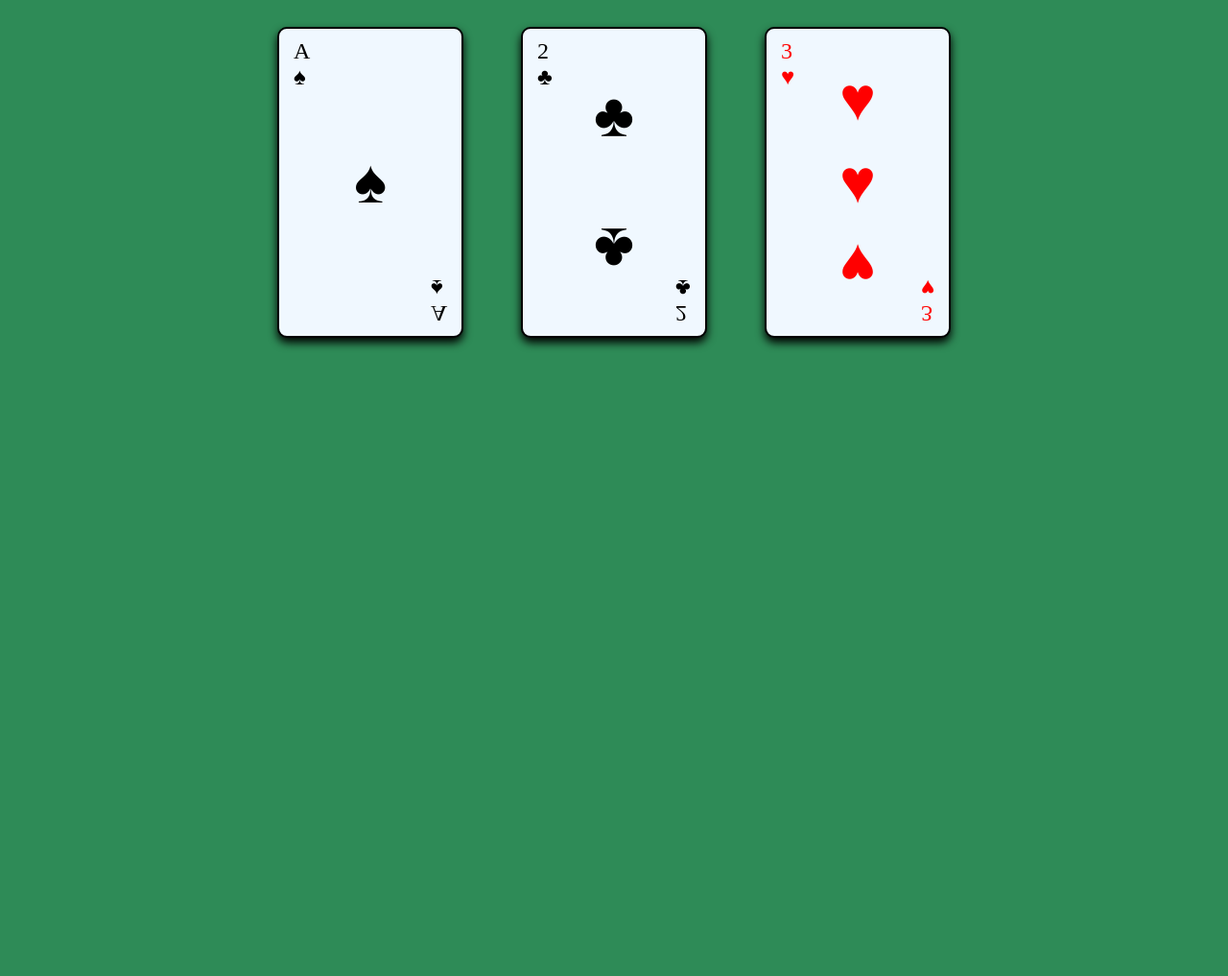
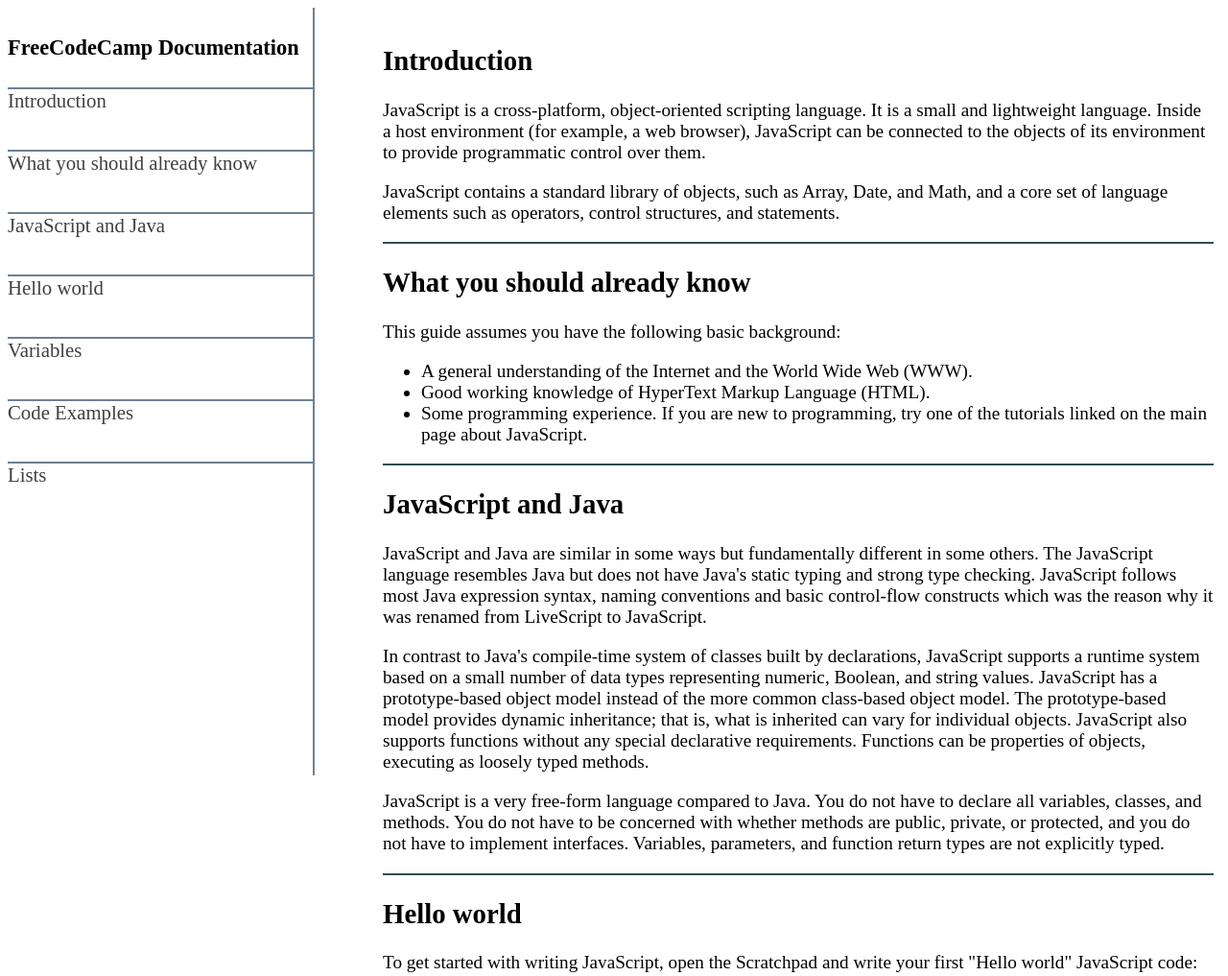
Before and after one commit to 1Keltone1/HTML-CSS-basics, a website: page HTML-Basic.html in a window 1280 px wide. Shown: the top 1017 px of the page at 96% size. Before the commit the page ends 800 px from the top, so only its background shows below. Drawn offline with Linux system fonts and the light colour scheme.

Commit message:
Technical Documentation Page using media queries

```diff
--- a/HTML-Basic.html
+++ b/HTML-Basic.html
@@ -4,57 +4,113 @@
 <head>
   <meta charset="UTF-8">
   <meta name="viewport" content="width=device-width, initial-scale=1.0">
-  <title>Playing Cards</title>
+  <title>Technical Documentation Page</title>
   <link rel="stylesheet" href="styles.css">
 </head>
 
 <body>
-  <main id="playing-cards">
+  <nav id="navbar">
+    <header>
+      <h1>FreeCodeCamp Documentation</h1>
+    </header>
+    <a class="nav-link" href="#Introduction">Introduction</a>
+    <a class="nav-link" href="#What_you_should_already_know">What you should already know</a>
+    <a class="nav-link" href="#JavaScript_and_Java">JavaScript and Java</a>
+    <a class="nav-link" href="#Hello_world">Hello world</a>
+    <a class="nav-link" href="#Variables">Variables</a>
+    <a class="nav-link" href="#Code_Examples">Code Examples</a>
+    <a class="nav-link" href="#Lists">Lists</a>
+  </nav>
+  <main id="main-doc">
 
-    <div class="card card1">
-      <div class="left">
-        <p>A</p>
-        <p>♠</p>
-      </div>
-      <div class="middle">
-        <p>♠</p>
-      </div>
-      <div class="right">
-        <p>A</p>
-        <p>♠</p>
-      </div>
-    </div>
+    <section class="main-section" id="Introduction">
+      <header>
+        <h2>Introduction</h2>
+      </header>
+      <p>JavaScript is a cross-platform, object-oriented scripting language. It is a small and lightweight language. Inside a host environment (for example, a web browser), JavaScript can be connected to the objects of its environment to provide programmatic control over them.</p>
+      <p>JavaScript contains a standard library of objects, such as Array, Date, and Math, and a core set of language elements such as operators, control structures, and statements.</p>
+    </section>
 
-    <div class="card card2">
-      <div class="left">
-        <p>2</p>
-        <p>♣</p>
-      </div>
-      <div class="middle">
-        <p>♣</p>
-        <p style="transform: scaleY(-1);">♣</p>
-      </div>
-      <div class="right">
-        <p>2</p>
-        <p>♣</p>
-      </div>
-    </div>
+    <section class="main-section" id="What_you_should_already_know">
+      <header>
+        <h2>What you should already know</h2>
+      </header>
+      <p>This guide assumes you have the following basic background:</p>
+      <ul>
+        <li>A general understanding of the Internet and the World Wide Web (WWW).</li>
+        <li>Good working knowledge of HyperText Markup Language (HTML).</li>
+        <li>Some programming experience. If you are new to programming, try one of the tutorials linked on the main page about JavaScript.</li>
+      </ul>
+    </section>
 
-    <div class="card card3">
-      <div class="left">
-        <p>3</p>
-        <p>♥</p>
-      </div>
-      <div class="middle">
-        <p>♥</p>
-        <p>♥</p>
-        <p style="transform: scaleY(-1);">♥</p>
-      </div>
-      <div class="right">
-        <p>3</p>
-        <p>♥</p>
-      </div>
-    </div>
+    <section class="main-section" id="JavaScript_and_Java">
+      <header>
+        <h2>JavaScript and Java</h2>
+      </header>
+      <p>JavaScript and Java are similar in some ways but fundamentally different in some others. The JavaScript language resembles Java but does not have Java's static typing and strong type checking. JavaScript follows most Java expression syntax, naming conventions and basic control-flow constructs which was the reason why it was renamed from LiveScript to JavaScript.</p>
+      <p>In contrast to Java's compile-time system of classes built by declarations, JavaScript supports a runtime system based on a small number of data types representing numeric, Boolean, and string values. JavaScript has a prototype-based object model instead of the more common class-based object model. The prototype-based model provides dynamic inheritance; that is, what is inherited can vary for individual objects. JavaScript also supports functions without any special declarative requirements. Functions can be properties of objects, executing as loosely typed methods.</p>
+      <p>JavaScript is a very free-form language compared to Java. You do not have to declare all variables, classes, and methods. You do not have to be concerned with whether methods are public, private, or protected, and you do not have to implement interfaces. Variables, parameters, and function return types are not explicitly typed.</p>
+    </section>
+
+    <section class="main-section" id="Hello_world">
+      <header>
+        <h2>Hello world</h2>
+      </header>
+      <p>To get started with writing JavaScript, open the Scratchpad and write your first "Hello world" JavaScript code:</p>
+      <pre>
+        <code>
+          function greetMe(yourName) { alert("Hello " + yourName); }
+          greetMe("World");
+        </code>
+      </pre>
+      <p>Select the code in the pad and hit Ctrl+R to watch it unfold in your browser!</p>
+    </section>
+
+    <section class="main-section" id="Variables">
+      <header>
+        <h2>Variables</h2>
+      </header>
+      <p>You use variables as symbolic names for values in your application. The names of variables, called identifiers, conform to certain rules.</p>
+      <p>A JavaScript identifier must start with a letter, underscore (_), or dollar sign ($); subsequent characters can also be digits (0-9). Because JavaScript is case sensitive, letters include the characters "A" through "Z" (uppercase) and the characters "a" through "z" (lowercase).</p>
+      <p>You can use ISO 8859-1 or Unicode letters such as å and ü in identifiers. You can also use the Unicode escape sequences as characters in identifiers. Some examples of legal names are Number_hits, temp99, and _name.</p>
+    </section>
+
+    <section class="main-section" id="Code_Examples">
+      <header>
+        <h2>Code Examples</h2>
+      </header>
+      <p>
+        To make an accessible image you should also add alt attribute, not only src:
+        <code>Lorem ipsum dolor sit amet</code>
+      </p>
+      <p>
+        To link your CSS with your HTML use in the head of the html file:
+        <code>Lorem ipsum dolor sit amet</code>
+      </p>
+      <p>
+        Lorem ipsum dolor sit amet, consectetur adipiscing elit. Elit minim voluptate laboris nulla anim dolor reprehenderit duis fugiat consequat fugiat qui nulla ut cupidatat. Commodo culpa labore culpa magna anim qui incididunt laborum esse exercitation excepteur magna mollit cupidatat enim. Excepteur adipiscing cupidatat aute nisi adipiscing lorem voluptate do dolor tempor et sunt aliquip. Pariatur culpa ipsum nulla laboris aute veniam duis.
+        <code>Lorem ipsum dolor sit amet</code>
+      </p>
+      <p>
+        Lorem ipsum dolor sit amet, consectetur adipiscing elit. Elit minim voluptate laboris nulla anim dolor reprehenderit duis fugiat consequat fugiat qui nulla ut cupidatat. Commodo culpa labore culpa magna anim qui incididunt laborum esse exercitation excepteur magna mollit cupidatat enim. Excepteur adipiscing cupidatat aute nisi adipiscing lorem voluptate do dolor tempor et sunt aliquip. Pariatur culpa ipsum nulla laboris aute veniam duis.
+        <code>Lorem ipsum dolor sit amet</code>
+      </p>
+      <p>
+        Lorem ipsum dolor sit amet, consectetur adipiscing elit. Elit minim voluptate laboris nulla anim dolor reprehenderit duis fugiat consequat fugiat qui nulla ut cupidatat. Commodo culpa labore culpa magna anim qui incididunt laborum esse exercitation excepteur magna mollit cupidatat enim. Excepteur adipiscing cupidatat aute nisi adipiscing lorem voluptate do dolor tempor et sunt aliquip. Pariatur culpa ipsum nulla laboris aute veniam duis.
+        <code>Lorem ipsum dolor sit amet</code>
+      </p>
+    </section>
+
+    <section class="main-section" id="Lists">
+      <header>
+        <h2>Lists</h2>
+      </header>
+      <ol type="I">
+        <li>That list</li>
+        <li>Has Romanian</li>
+        <li>Uppercase style</li>
+      </ol>
+    </section>
   </main>
 </body>
 
--- a/styles.css
+++ b/styles.css
@@ -1,89 +1,92 @@
-body {
-  background-color: seagreen;
+* {
+  box-sizing: border-box;
   }
 
-#playing-cards {
+#navbar {
+  height: auto;
+  width: 100%;
+  padding: 10px 0;
   display: flex;
-  flex-wrap: wrap;
-  justify-content: center;
-  gap: 20px;
+  flex-direction: column;
 }
 
-.card {
-  background-color: aliceblue;
-  width: 170px;
-  display: flex;
-  justify-content: space-between;
-  font-size: 4rem;
-  border: 2px solid black;
-  height: 300px;
-  margin: 20px;
-  flex-shrink: 0;
-  border-radius: 10px;
-  padding: 10px;
-  box-shadow: 0 5px 10px black;
-  transition: all 0.3s;
+.nav-link {
+  font-size: 1.3rem;
+  text-decoration: none;
+  display: block;
+  text-align: left;
+  width: 100%;
+  height: 45px;
+  padding: auto 0;
+  margin: 10px 0;
+  color: rgb(64, 64, 64);
+  border-top: 2px solid slategray;
 }
 
-.card:hover {
-  transform: translate(2px, -10px) rotate(7deg);
-  box-shadow: 0 5px 10px whitesmoke;
+main {
+  font-size: 1.2rem;
+  padding: 5px;
+  margin: 10px;
 }
 
-.card3 {
-  color: red;
+section {
+  border-bottom: 2px solid darkslategrey;
 }
 
-.left {
-  font-size: 1.5rem;
-  align-items: flex-start;
-  margin-left: 5px;
+@media screen and (min-width: 768px) {
+
+  h1 {
+  font-size: 1.4rem;
+  }
+  body {
+  display: flex;
+  flex-direction: row;
+  }
+
+  #navbar {
+  position: fixed;
+  align-self: flex-start;
+  height: 100vh;
+  width: 25%;
+  padding: 10px 0;
   display: flex;
   flex-direction: column;
-  justify-content: flex-start;
+  border-right: 2px solid slategray;
   }
 
-.left p {
-  margin: 0;
+  .nav-link {
+  font-size: 1.3rem;
+  text-decoration: none;
+  display: block;
+  text-align: left;
+  width: 100%;
+  height: 45px;
+  padding: auto 0;
+  margin: 10px 0;
+  color: rgb(64, 64, 64);
+  border-top: 2px solid slategray;
   }
 
-.middle {
-  margin: 10px 0;
-  flex-direction: column;
-  align-self: center;
-  justify-content: space-around;
+  main {
+  display: block;
+  position: absolute;
+  left: 30%;
   }
 
-.card3 .middle {
-  display: flex;
-  flex-direction: column;
-  justify-content: space-evenly;
-  height: 100%;
-  padding: 10px 0;
-  box-sizing: border-box;
-  align-items: center;
-  align-self: center;
+  ol {
+  list-style-position: inside;
   }
 
-.card3 .middle p {
-  margin: 0;
-  line-height: 1;
+  code {
+  color: green;
+  display: block;
+  margin: 5px;
+  padding: 5px 0;
+  border: 2px solid lightgray;
+
   }
 
-.middle .p {
-  margin: 0;
+  pre code {
+  margin-left: -15px;
   }
-
-.right {
-  font-size: 1.5rem;
-  align-self: flex-end;
-  transform: scaleY(-1);
-  margin-right: 5px;
-  display: flex;
-  flex-direction: column;
-  justify-content: flex-end;
 }
-
-.right p {
-  margin: 0;
-}
```
Lines whose indentation alone changed are shown as unchanged.
